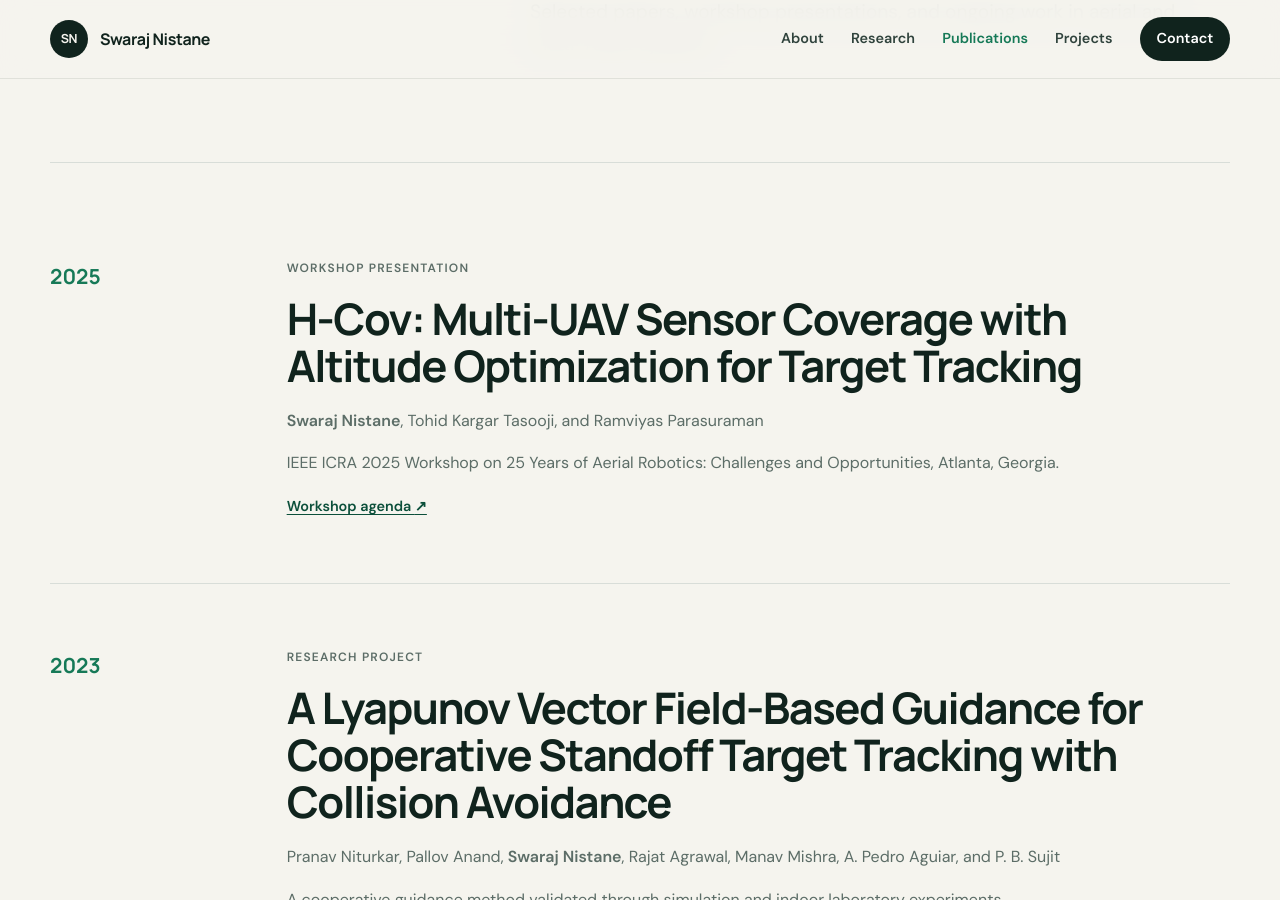
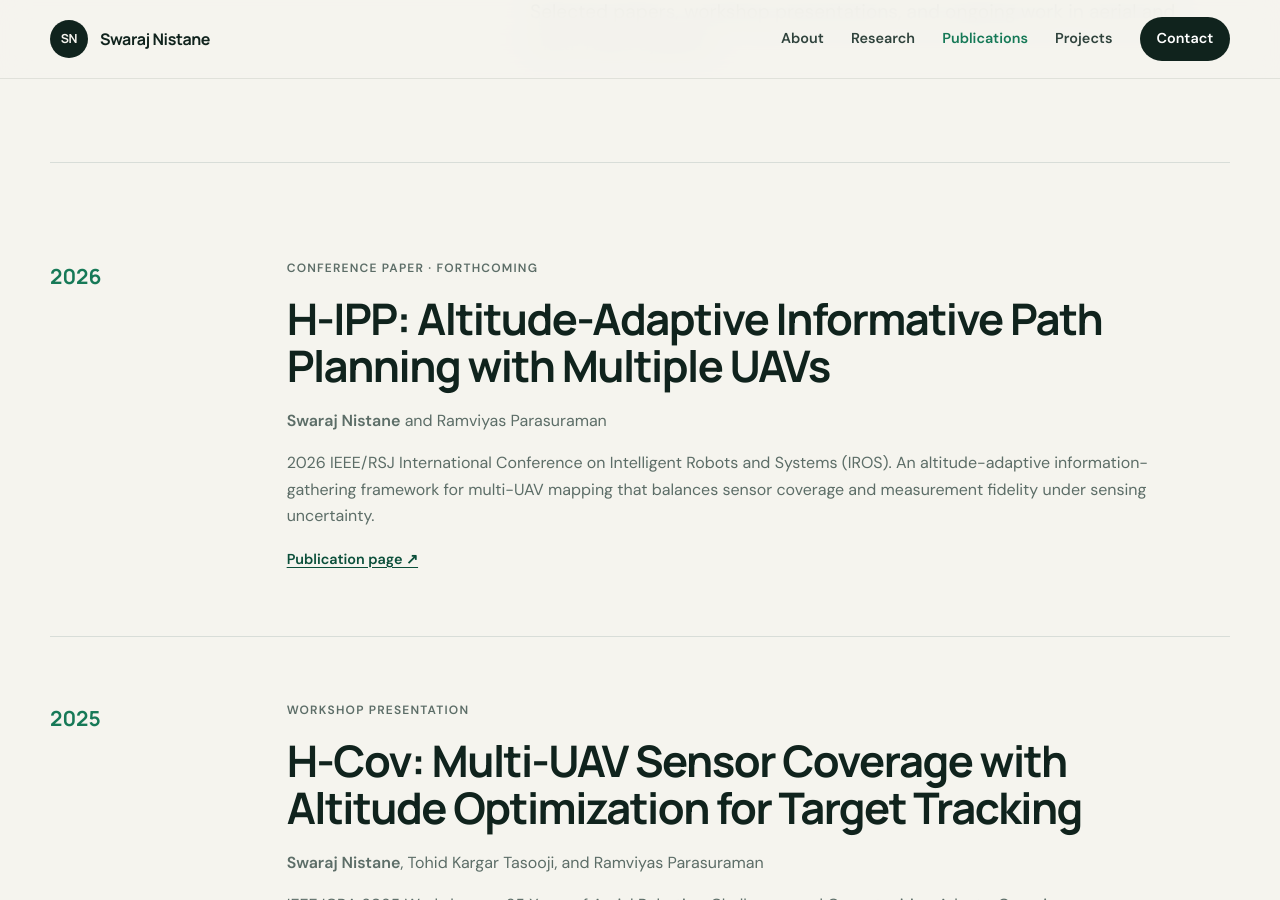
Before and after one commit to swaraj222/swaraj_nistane.github.io, a Jekyll site: the page built from publications.md, in a window 1280 px wide and 900 px high, scrolled down 389 px. Built offline with Jekyll 4.4.1, drawn with Linux system fonts in a browser that asks for light colours.

Commit message:
Add H-IPP IROS 2026 publication

```diff
--- a/publications.md
+++ b/publications.md
@@ -2,12 +2,13 @@
 layout: default
 title: Publications
 permalink: /publications/
-description: Publications and presentations by Swaraj Nistane in aerial robotics, multi-UAV coverage, and target tracking.
+description: Publications and presentations by Swaraj Nistane in multi-UAV informative path planning, aerial robotics, coverage, and target tracking.
 ---
 
 <header class="page-intro"><p class="eyebrow">Publications</p><h1>Research outputs</h1><p>Selected papers, workshop presentations, and ongoing work in aerial and multi-robot systems.</p></header>
 
 <section class="publication-list" aria-label="Publications and presentations">
+  <article class="publication"><div class="publication__year">2026</div><div><p class="publication__type">Conference paper · Forthcoming</p><h2>H-IPP: Altitude-Adaptive Informative Path Planning with Multiple UAVs</h2><p class="publication__authors"><strong>Swaraj Nistane</strong> and Ramviyas Parasuraman</p><p>2026 IEEE/RSJ International Conference on Intelligent Robots and Systems (IROS). An altitude-adaptive information-gathering framework for multi-UAV mapping that balances sensor coverage and measurement fidelity under sensing uncertainty.</p><a class="text-link" href="https://herolab.org/nistane_iros_2026_hipp/" target="_blank" rel="noopener">Publication page <span aria-hidden="true">↗</span></a></div></article>
   <article class="publication"><div class="publication__year">2025</div><div><p class="publication__type">Workshop presentation</p><h2>H-Cov: Multi-UAV Sensor Coverage with Altitude Optimization for Target Tracking</h2><p class="publication__authors"><strong>Swaraj Nistane</strong>, Tohid Kargar Tasooji, and Ramviyas Parasuraman</p><p>IEEE ICRA 2025 Workshop on 25 Years of Aerial Robotics: Challenges and Opportunities, Atlanta, Georgia.</p><a class="text-link" href="https://aerial-robotics-workshop-icra.com/agenda-2025-workshop/" target="_blank" rel="noopener">Workshop agenda <span aria-hidden="true">↗</span></a></div></article>
   <article class="publication"><div class="publication__year">2023</div><div><p class="publication__type">Research project</p><h2>A Lyapunov Vector Field-Based Guidance for Cooperative Standoff Target Tracking with Collision Avoidance</h2><p class="publication__authors">Pranav Niturkar, Pallov Anand, <strong>Swaraj Nistane</strong>, Rajat Agrawal, Manav Mishra, A. Pedro Aguiar, and P. B. Sujit</p><p>A cooperative guidance method validated through simulation and indoor laboratory experiments.</p><a class="text-link" href="https://moonlab.iiserb.ac.in/research_page/lyap_field_app.html" target="_blank" rel="noopener">Project page <span aria-hidden="true">↗</span></a></div></article>
 </section>
```
